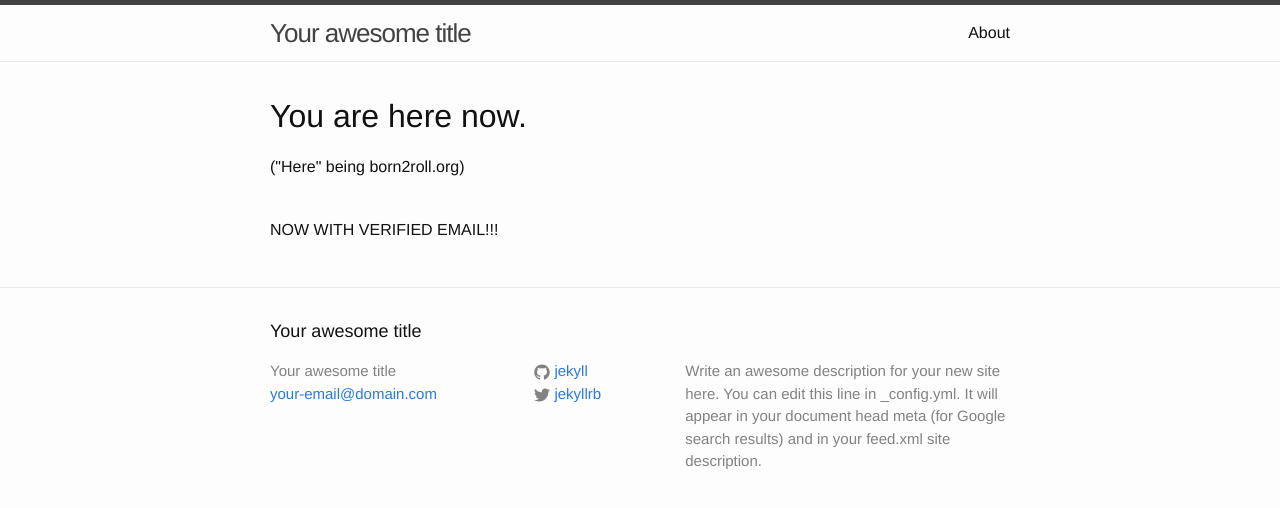
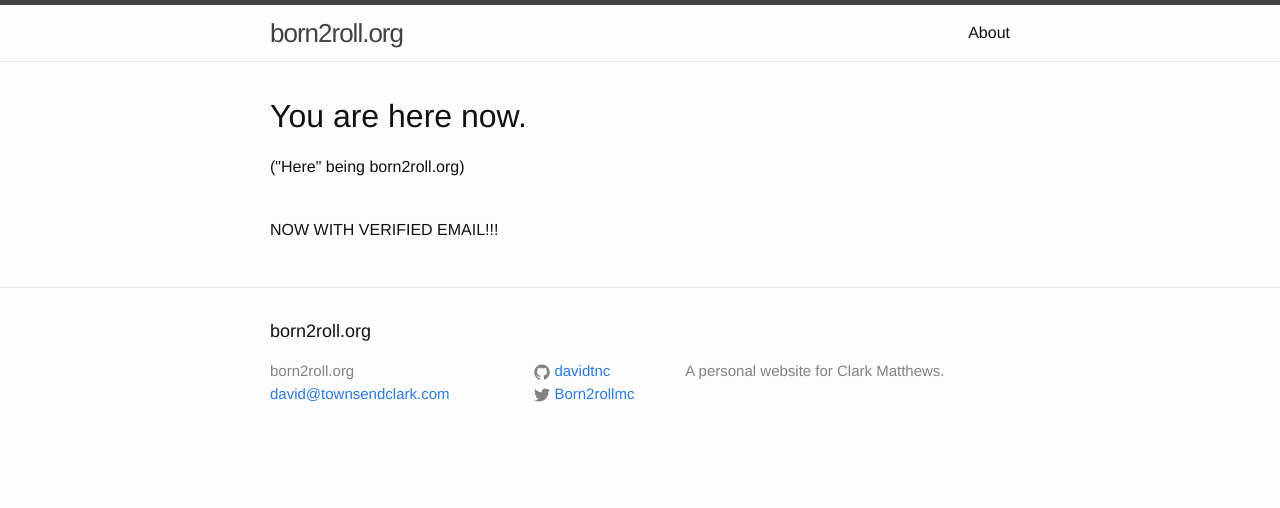
Before and after one commit to TownsendClark/born2roll.org, a Jekyll site: the page built from index.html, in a window 1280 px wide. Shown: the top 508 px of the page. Built offline with Jekyll 4.4.1, drawn with Linux system fonts in a browser that asks for light colours.

Commit message:
Replaced defaults in config but it's still very, very stock.

```diff
--- a/_config.yml
+++ b/_config.yml
@@ -1,14 +1,12 @@
 # Site settings
-title: Your awesome title
-email: your-email@domain.com
+title: born2roll.org
+email: david@townsendclark.com
 description: > # this means to ignore newlines until "baseurl:"
-  Write an awesome description for your new site here. You can edit this
-  line in _config.yml. It will appear in your document head meta (for
-  Google search results) and in your feed.xml site description.
+  A personal website for Clark Matthews.
 baseurl: "" # the subpath of your site, e.g. /blog/
-url: "http://yourdomain.com" # the base hostname & protocol for your site
-twitter_username: jekyllrb
-github_username:  jekyll
+url: "http://townsendclark.github.io/born2roll.org" # the base hostname & protocol for your site
+twitter_username: Born2rollmc
+github_username:  davidtnc
 
 # Build settings
 markdown: kramdown
```
